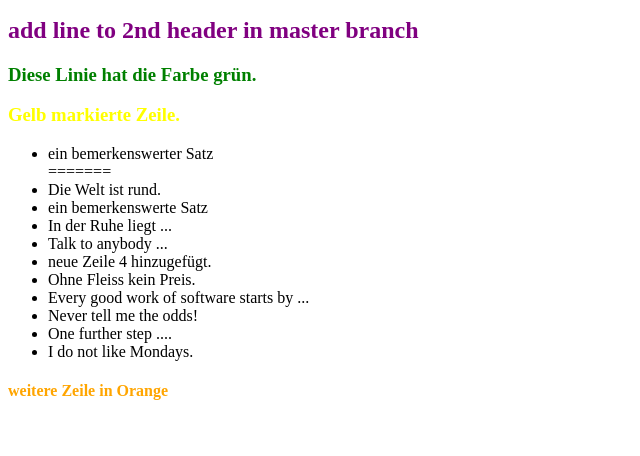
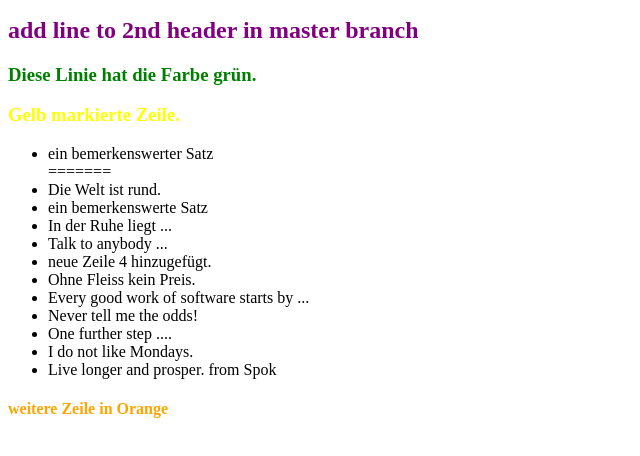
Before and after one commit to chrneff/0main_openSAP_repo, a plain HTML site: page index.html in a window 1280 px wide. Shown: the part 110-566 px from the top of the page, without its empty margins (0-640 px from the left). Drawn offline with Linux system fonts and the light colour scheme.

Commit message:
add "live longer and prosper"

```diff
--- a/index.html
+++ b/index.html
@@ -26,6 +26,7 @@
 			<li>Never tell me the odds!</li>
 			<li>One further step ....</li>
 			<li>I do not like Mondays.</li>
+			<li>Live longer and prosper. from Spok</li>
 		</ul>
 		<h4> weitere Zeile in Orange</h4>
 	</body>
```
